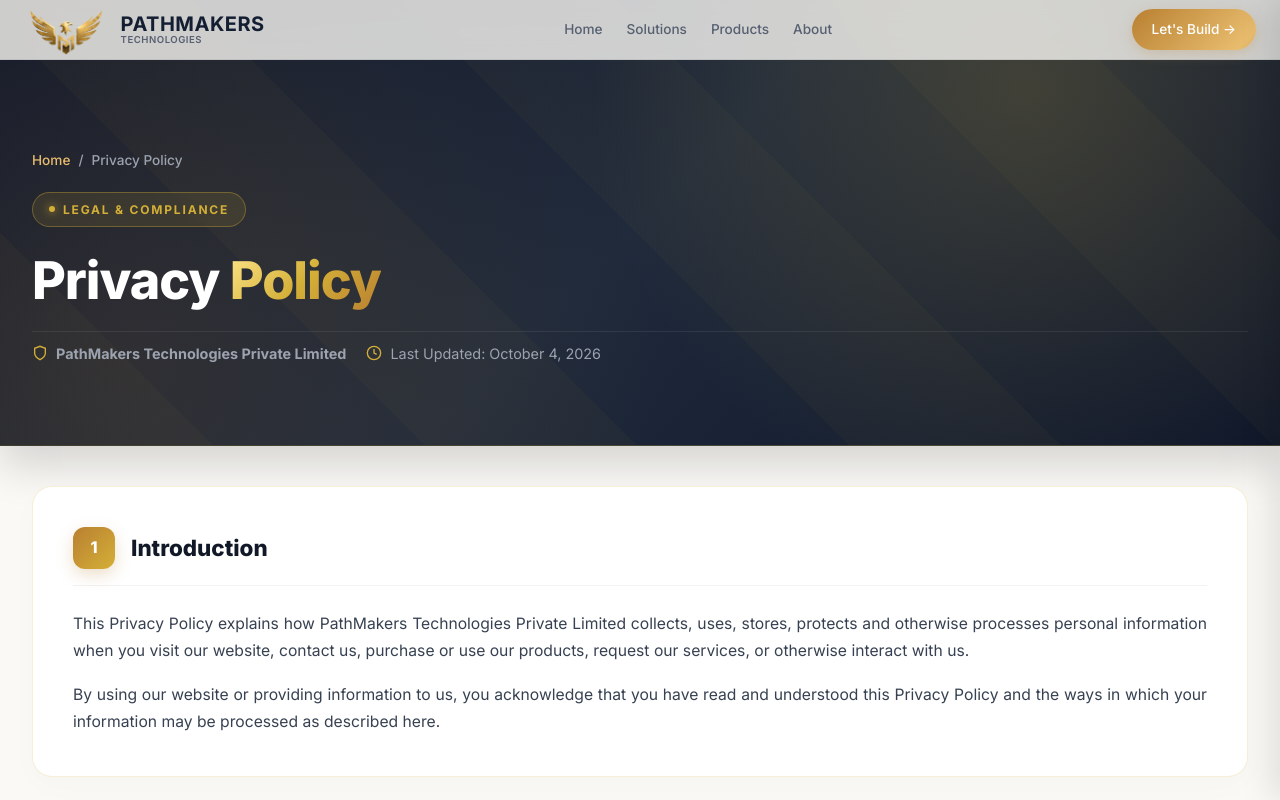
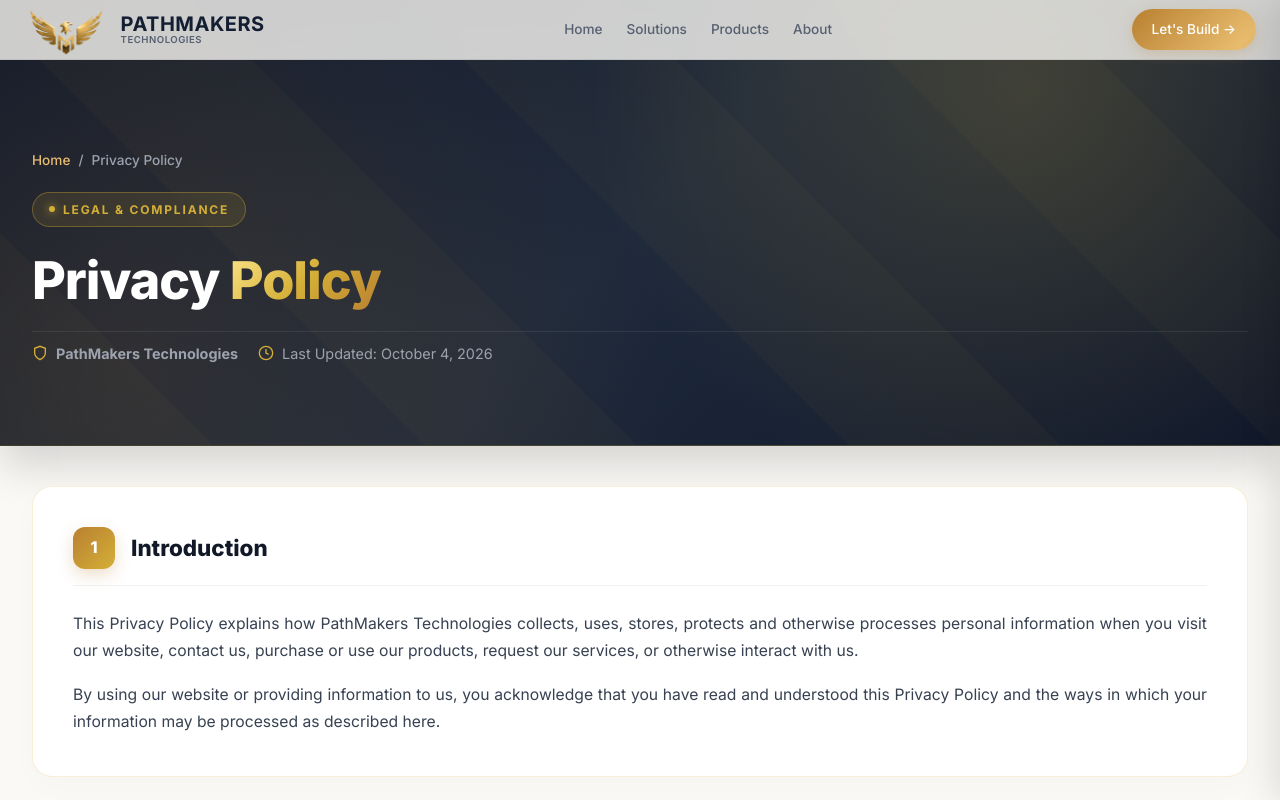
Before and after one commit to PathMakers-freelancers/path-makers, a React (Vite) app in the folder frontend/: page /privacy in a window 1280 px wide. Shown: the top 800 px of the page. Built offline with nearby package versions, Linux system fonts and the light colour scheme.

Commit message:
Remove Private Limited text across entire website as requested

```diff
--- a/frontend/src/pages/NotFound.jsx
+++ b/frontend/src/pages/NotFound.jsx
@@ -22,7 +22,7 @@
             <img src={pmLogo} alt="Pathmakers Logo" className="nf-logo-img" />
             <div className="nf-logo-text">
               <strong>PATHMAKERS</strong>
-              <span>TECHNOLOGIES PRIVATE LIMITED</span>
+              <span>TECHNOLOGIES</span>
             </div>
           </Link>
         </div>
--- a/frontend/src/pages/PrivacyPolicy.jsx
+++ b/frontend/src/pages/PrivacyPolicy.jsx
@@ -7,14 +7,14 @@
   useSEO({
     title: 'Privacy Policy — PathMakers Technologies',
     description:
-      'Read the Privacy Policy of PathMakers Technologies Private Limited to understand how we collect, process, store and protect your personal information.',
+      'Read the Privacy Policy of PathMakers Technologies to understand how we collect, process, store and protect your personal information.',
     canonical: 'https://pathmakerstech.in/privacy',
     structuredData: {
       '@context': 'https://schema.org',
       '@type': 'WebPage',
       name: 'Privacy Policy — PathMakers Technologies',
       url: 'https://pathmakerstech.in/privacy',
-      description: 'Privacy Policy of PathMakers Technologies Private Limited.',
+      description: 'Privacy Policy of PathMakers Technologies.',
     },
   });
 
@@ -28,7 +28,7 @@
       num: '1',
       title: 'Introduction',
       paragraphs: [
-        'This Privacy Policy explains how PathMakers Technologies Private Limited collects, uses, stores, protects and otherwise processes personal information when you visit our website, contact us, purchase or use our products, request our services, or otherwise interact with us.',
+        'This Privacy Policy explains how PathMakers Technologies collects, uses, stores, protects and otherwise processes personal information when you visit our website, contact us, purchase or use our products, request our services, or otherwise interact with us.',
         'By using our website or providing information to us, you acknowledge that you have read and understood this Privacy Policy and the ways in which your information may be processed as described here.',
       ],
     },
@@ -151,7 +151,7 @@
       num: '14',
       title: 'Changes to This Privacy Policy',
       paragraphs: [
-        'PathMakers Technologies Private Limited reserves the right to modify, update or replace this Privacy Policy at any time to reflect changes in our services, technology, business practices, legal requirements or applicable regulations.',
+        'PathMakers Technologies reserves the right to modify, update or replace this Privacy Policy at any time to reflect changes in our services, technology, business practices, legal requirements or applicable regulations.',
         'The updated version will be published on this page with a revised Last Updated date.',
         'Where a change is material and notification is required or reasonably appropriate, we will notify affected clients or users through email, account notifications, website notices or another reasonable communication method.',
         'Your continued use of our website or applicable services after an updated Privacy Policy becomes effective will be subject to the updated policy, to the extent permitted by applicable law.',
@@ -162,7 +162,7 @@
       num: '15',
       title: 'Contact and Privacy Enquiries',
       paragraphs: [
-        'If you have questions, requests, complaints or concerns regarding this Privacy Policy or the processing of your personal information, you may contact PathMakers Technologies Private Limited through the official contact details provided on our website.',
+        'If you have questions, requests, complaints or concerns regarding this Privacy Policy or the processing of your personal information, you may contact PathMakers Technologies through the official contact details provided on our website.',
         'We will review and respond to privacy-related requests in accordance with applicable law and our reasonable verification and grievance-handling procedures.',
       ],
     },
@@ -188,7 +188,7 @@
               <svg width="16" height="16" viewBox="0 0 24 24" fill="none" stroke="currentColor" strokeWidth="2">
                 <path d="M12 22s8-4 8-10V5l-8-3-8 3v7c0 6 8 10 8 10z"></path>
               </svg>
-              <strong>PathMakers Technologies Private Limited</strong>
+              <strong>PathMakers Technologies</strong>
             </div>
             <div className="legal-meta-item">
               <svg width="16" height="16" viewBox="0 0 24 24" fill="none" stroke="currentColor" strokeWidth="2">
--- a/frontend/src/pages/Products.jsx
+++ b/frontend/src/pages/Products.jsx
@@ -499,7 +499,7 @@
         {/* Right light content panel */}
         <div className="p-software-right">
           <p className="p-sw-para">PathMakers products are proprietary software. Purchasing a subscription or lifetime access provides the agreed usage rights for the selected product and configuration.</p>
-          <p className="p-sw-para">The underlying source code, architecture and developer rights remain with PathMakers Technologies Private Limited.</p>
+          <p className="p-sw-para">The underlying source code, architecture and developer rights remain with PathMakers Technologies.</p>
           <div className="p-sw-callout">
             <div className="p-sw-callout-icon">
               <svg viewBox="0 0 24 24" fill="none" stroke="currentColor" strokeWidth="2"><path d="M12 22s8-4 8-10V5l-8-3-8 3v7c0 6 8 10 8 10z"/></svg>
--- a/frontend/src/pages/TermsConditions.jsx
+++ b/frontend/src/pages/TermsConditions.jsx
@@ -7,14 +7,14 @@
   useSEO({
     title: 'Terms & Conditions — PathMakers Technologies',
     description:
-      'Read the Terms & Conditions governing your use of PathMakers Technologies Private Limited website, products, software development services, and technology solutions.',
+      'Read the Terms & Conditions governing your use of PathMakers Technologies website, products, software development services, and technology solutions.',
     canonical: 'https://pathmakerstech.in/terms',
     structuredData: {
       '@context': 'https://schema.org',
       '@type': 'WebPage',
       name: 'Terms & Conditions — PathMakers Technologies',
       url: 'https://pathmakerstech.in/terms',
-      description: 'Terms & Conditions of PathMakers Technologies Private Limited.',
+      description: 'Terms & Conditions of PathMakers Technologies.',
     },
   });
 
@@ -37,7 +37,7 @@
       num: '2',
       title: 'About PathMakers',
       paragraphs: [
-        'PathMakers Technologies Private Limited provides software products, custom software development, website development, automation, technology solutions, consulting and related digital services.',
+        'PathMakers Technologies provides software products, custom software development, website development, automation, technology solutions, consulting and related digital services.',
         'The specific scope of any product or service will depend on the applicable product description, quotation, proposal, statement of work, order or separate agreement.',
       ],
     },
@@ -56,7 +56,7 @@
       title: 'Product Licensing and Usage',
       paragraphs: [
         'Purchasing or subscribing to a PathMakers product provides you with the usage rights specifically granted for that product and selected configuration, and does not transfer ownership of the underlying software.',
-        'Unless expressly agreed otherwise in a separate written agreement, the source code, architecture, design system, proprietary logic, underlying technology, intellectual property and developer rights remain with PathMakers Technologies Private Limited.',
+        'Unless expressly agreed otherwise in a separate written agreement, the source code, architecture, design system, proprietary logic, underlying technology, intellectual property and developer rights remain with PathMakers Technologies.',
         'You may not copy, resell, redistribute, reverse engineer, reproduce, modify for unauthorised commercial redistribution or otherwise exploit PathMakers software beyond the rights granted to you.',
       ],
     },
@@ -198,7 +198,7 @@
       num: '19',
       title: 'Changes to These Terms',
       paragraphs: [
-        'PathMakers Technologies Private Limited reserves the right to modify, update or replace these Terms & Conditions at any time to reflect changes in our services, products, business practices, technology or legal requirements.',
+        'PathMakers Technologies reserves the right to modify, update or replace these Terms & Conditions at any time to reflect changes in our services, products, business practices, technology or legal requirements.',
         'The updated version will be published on this page with a revised Last Updated date.',
         'Where a change materially affects existing clients or users and notification is reasonably required, we will notify the affected parties through email, account notifications, website notices or another reasonable communication method.',
         'Continued use of the website or applicable services after the updated Terms become effective constitutes acceptance of the updated Terms to the extent permitted by applicable law.',
@@ -218,7 +218,7 @@
       num: '21',
       title: 'Contact',
       paragraphs: [
-        'If you have questions regarding these Terms & Conditions, a product, service, payment, licence, support matter or any other contractual issue, you may contact PathMakers Technologies Private Limited through the official contact details provided on our website.',
+        'If you have questions regarding these Terms & Conditions, a product, service, payment, licence, support matter or any other contractual issue, you may contact PathMakers Technologies through the official contact details provided on our website.',
       ],
     },
   ];
@@ -244,7 +244,7 @@
                 <path d="M14 2H6a2 2 0 0 0-2 2v16a2 2 0 0 0 2 2h12a2 2 0 0 0 2-2V8z"></path>
                 <polyline points="14 2 14 8 20 8"></polyline>
               </svg>
-              <strong>PathMakers Technologies Private Limited</strong>
+              <strong>PathMakers Technologies</strong>
             </div>
             <div className="legal-meta-item">
               <svg width="16" height="16" viewBox="0 0 24 24" fill="none" stroke="currentColor" strokeWidth="2">
```
